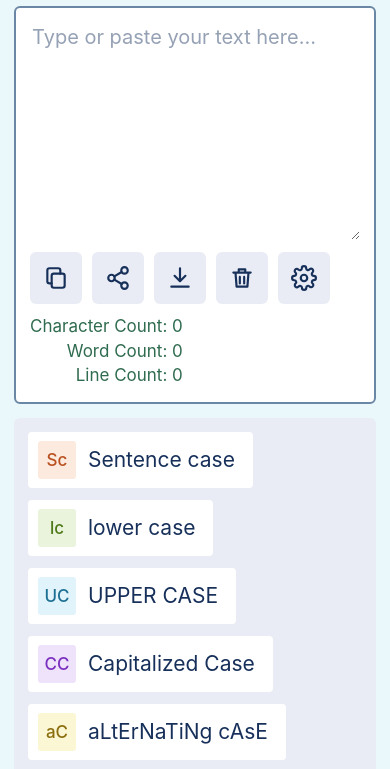
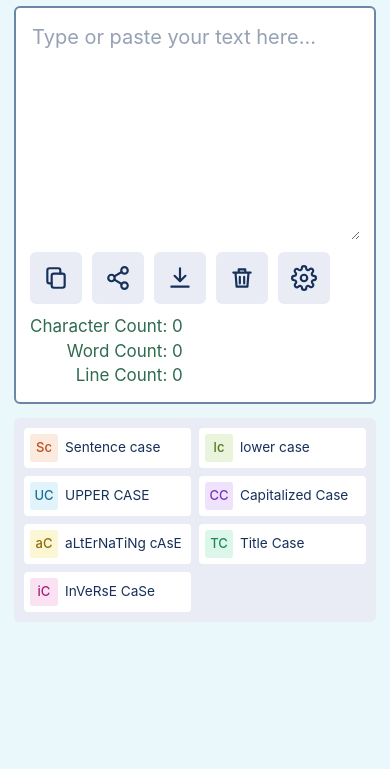
Before and after one commit to lqvu2026/case-converter, a plain HTML site: page index.html in a window 390 px wide. Shown: the part 68-837 px from the top of the page. Drawn offline with Linux system fonts and the light colour scheme.

Commit message:
Add files via upload

```diff
--- a/index.html
+++ b/index.html
@@ -94,6 +94,16 @@
   .ac i { background: #fbf6d3; color: #8a6d0c; }
   .tc i { background: #dcf6ea; color: #1b8a5a; }
   .ic i { background: #fbe2f3; color: #a0207a; }
+
+  /* Phones in portrait: smaller buttons, two per row */
+  @media (max-width: 520px) {
+    .cases { display: grid; grid-template-columns: repeat(2, minmax(0, 1fr)); gap: 8px; padding: 10px; }
+    .case {
+      font-size: clamp(12.5px, 3.5vw, 15px); gap: 7px; padding: 6px 6px 6px 6px;
+      line-height: 1.15; min-width: 0; text-align: left;
+    }
+    .case i { font-size: 13px; width: 28px; height: 28px; flex: none; }
+  }
 
   .row { display: flex; gap: 10px; align-items: center; margin-top: 12px; flex-wrap: wrap; }
   .link { background: none; border: 0; color: var(--navy); font: inherit; font-size: 16px; text-decoration: underline; cursor: pointer; padding: 6px 2px; }
```
